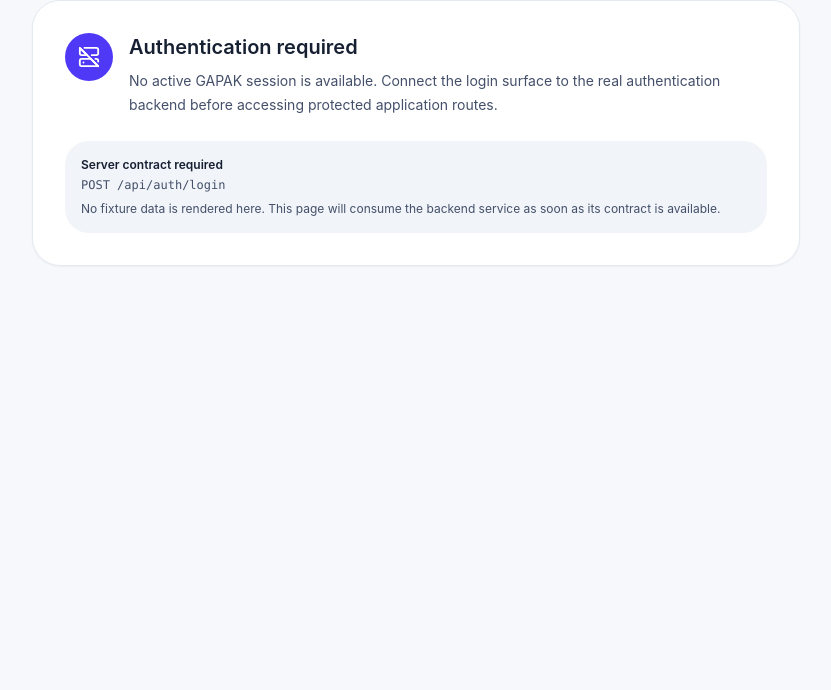
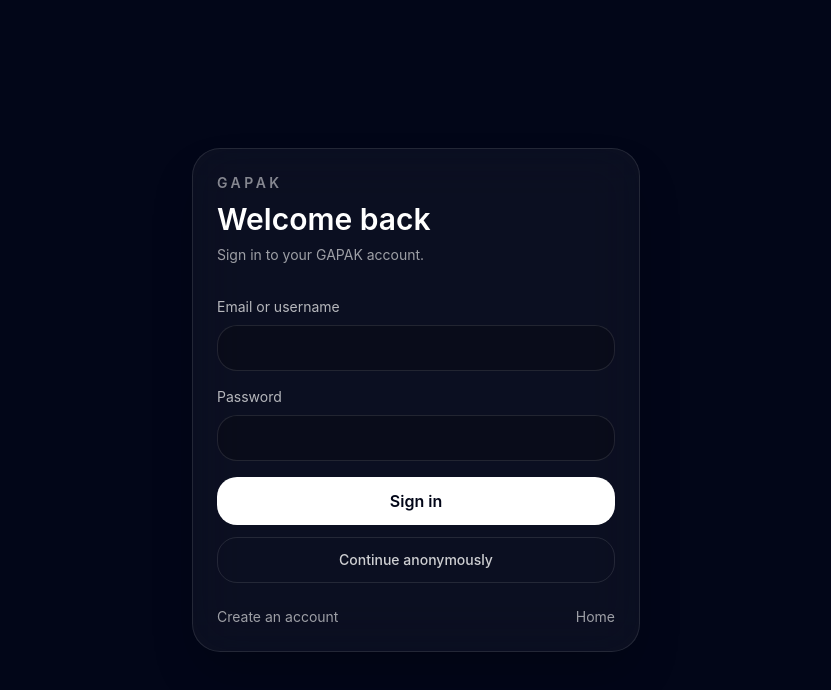
Before and after one commit to Krekker0101/GAPAK, a React (Vite) app in the folder front/: page /login in a window 1280 px wide. Shown: the top 690 px of the page, without its empty margins (224-1055 px from the left). Built offline with nearby package versions, Linux system fonts and the light colour scheme; no server answers.

Commit message:
fix(front-auth): expose production login and registration routes

```diff
--- a/front/src/app/router/AppRouter.tsx
+++ b/front/src/app/router/AppRouter.tsx
@@ -2,6 +2,7 @@ import React, { Suspense, lazy } from 'react';
 import { Navigate, Outlet, Route, Routes, useParams } from 'react-router-dom';
 import { useAuth } from '../../domains/auth/AuthContext';
 import { AppShell } from '../shell/AppShell';
+import { LoginPage, RegisterPage } from '../../pages/AuthPage';
 const FeedPage = lazy(() => import('../../pages/FeedPage').then(m => ({ default: m.FeedPage })));
 const ProfilePage = lazy(() => import('../../pages/ProfilePage').then(m => ({ default: m.ProfilePage })));
 const ConnectionsPage = lazy(() => import('../../pages/ConnectionsPage').then(m => ({ default: m.ConnectionsPage })));
@@ -24,7 +25,7 @@ import { PostCard } from '../../domains/posts/PostCard';
 const AuthGate: React.FC = () => {
   const { state, user } = useAuth();
   if (state === 'UNKNOWN' || state === 'AUTHENTICATING' || state === 'REFRESHING') return <PageLoading label="Restoring GAPAK session…" />;
-  if (!user) return <ContractPage title="Authentication required" description="No active GAPAK session is available. Connect the login surface to the real authentication backend before accessing protected application routes." endpoint="POST /api/auth/login" />;
+  if (!user) return <Navigate to="/login" replace />;
   return <AppShell><Outlet /></AppShell>;
 };
 
@@ -39,10 +40,11 @@ const PostPage: React.FC = () => {
 };
 
 const requireParams = () => useParams<{ postId: string }>();
-
 const NotFound = () => <ContractPage title="404 — Page not found" description="This GAPAK route does not exist. Use the navigation or return to the feed." />;
 
 export const AppRouter: React.FC = () => <Suspense fallback={<PageLoading label="Loading GAPAK…" />}><Routes>
+  <Route path="/login" element={<LoginPage />} />
+  <Route path="/register" element={<RegisterPage />} />
   <Route element={<AuthGate />}>
     <Route path="/" element={<Navigate to="/posts" replace />} />
     <Route path="/posts" element={<FeedPage />} />
```
